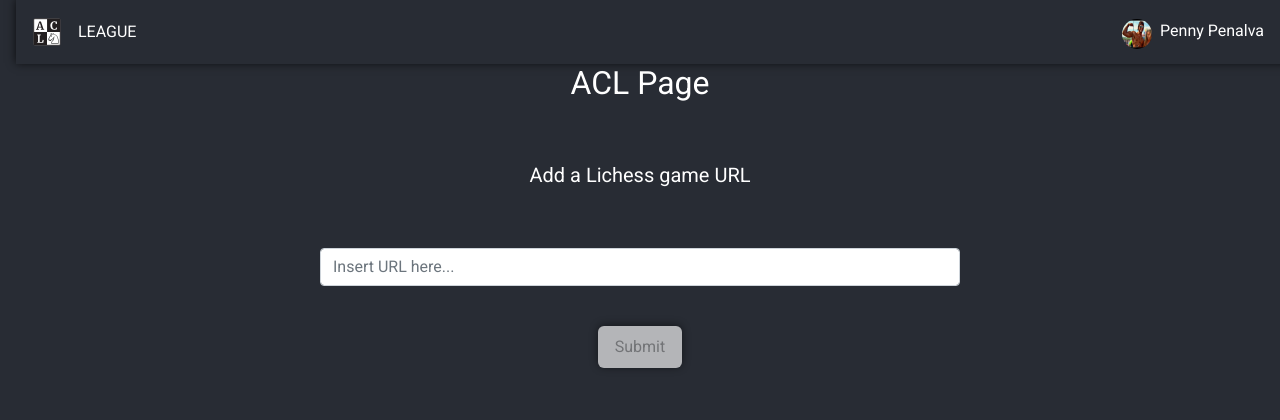
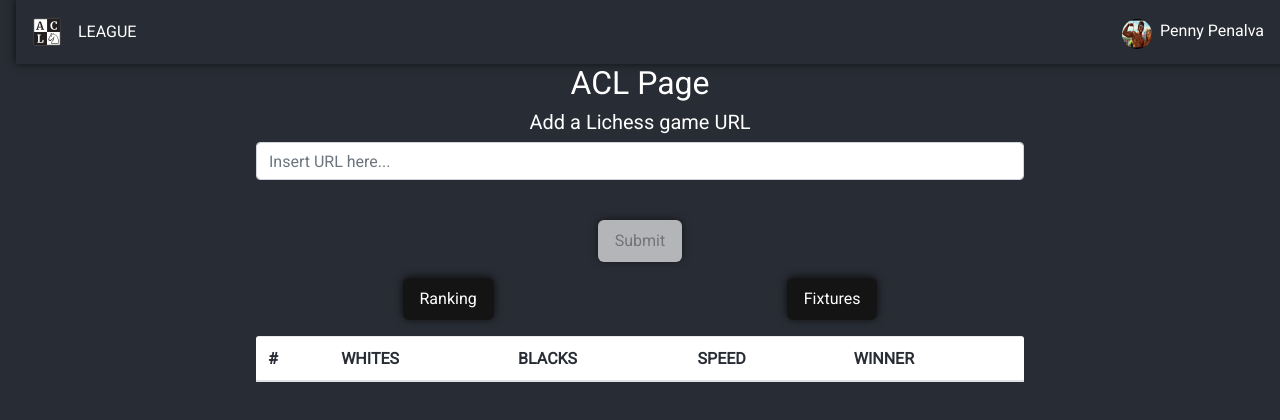
Before and after one commit to adwpenalva/chessleague, a React (Create React App) app: page /league in a window 1280 px wide. Shown: the top 420 px of the page. Built offline with nearby package versions, Linux system fonts and the light colour scheme; no server answers.

Commit message:
Added League table components - ranking table(with placeholders values) / fixture table (showing game result)

```diff
--- a/package.json
+++ b/package.json
@@ -4,6 +4,7 @@
   "private": true,
   "homepage": "https://github.com/",
   "dependencies": {
+    "@material-ui/core": "^4.11.3",
     "@testing-library/jest-dom": "^5.11.9",
     "@testing-library/react": "^11.2.5",
     "@testing-library/user-event": "^12.6.3",
--- a/src/App.js
+++ b/src/App.js
@@ -13,10 +13,7 @@
         <Route path="/" exact component={Home}  />
         <Route path="/league" component={League} />
         <Route path="/profile" component={Profile} />
-        {/* <Route path="/add-country" component={AddCountry} /> */}
-        {/* <Route path="/signup" component={Signup} /> */}
-        {/* <Route path="/login" component={Login} /> */}
-        {/* <Route path="/secret" component={Secret} /> */}
+
         <Route render={() => <h2>404</h2>} />
       </Switch>
 
--- a/src/components/League/League.jsx
+++ b/src/components/League/League.jsx
@@ -1,12 +1,14 @@
 import React, { Component } from 'react'
 import './League.scss';
 import api from "../../services/api";
+import LeagueTable from '../LeagueTable/LeagueTable'
 export default class League extends Component {
     constructor(props) {
         super(props);
 
         this.state = {
-            gameUrl: ""
+            gameUrl: "",
+            data: null
         }
       };
 
@@ -14,6 +16,8 @@
         this.setState({
             ...this.state,
             [e.target.name]: e.target.value,
+            dataLoaded: false,
+
           })
     };
 
@@ -26,7 +30,12 @@
             console.log('ISVALID')
             api.getGameData(this.state.gameUrl)
             .then(data => {
-                console.log("success", data)
+                this.setState({
+                    ...this.state,
+                    dataLoaded: true,
+                    data: data,
+                  })
+                console.log("success", this.state.data);
             })
             .catch(error => {
                 console.error(error)
@@ -59,6 +68,8 @@
                     <input className="form-control" type="text" value={this.state.gameUrl} name="gameUrl" onChange={this.handleInputChange} placeholder="Insert URL here..."/>
                     <button disabled={!this.validateUrl(this.state.gameUrl)} className="btn primary-btn" onClick={e => this.handleClick(e)}>Submit</button>
                 </form>
+
+                    <LeagueTable data={this.state.data}/>
             </div>
         )
     }
--- a/src/components/League/League.scss
+++ b/src/components/League/League.scss
@@ -5,13 +5,12 @@
     min-height: 50vh;
     align-items: center;
     justify-content: space-between;
-  }
     form {
         display: flex;
         flex-direction: column;
         justify-content: space-between;
         align-items: center;
         min-height: 15vh;
-
-    width: 50vw;
+        min-width: 60vw;
     }
+  }
--- /dev/null
+++ b/src/components/LeagueTable/LeagueTable.jsx
@@ -0,0 +1,73 @@
+import React, { Component } from 'react';
+import './LeagueTable.scss';
+import LeagueTableHeader from '../LeagueTableHeader/LeagueTableHeader';
+import LeagueTableRows from '../LeagueTableRows/LeagueTableRows';
+import api from "../../services/api";
+
+
+export default class LeagueTable extends Component {
+    constructor(props) {
+        super(props);
+        this.state = {
+            rankingActive: false,
+            fixtureActive: true,
+            ranking: null,
+        };
+      };
+      componentDidMount() {
+          this.getLeagueRanking();
+      }
+
+      getLeagueRanking()  {
+        api.getLeagueRanking()
+            .then(result => {
+            console.log("LeagueTable ~ getLeagueRanking ~ result", result);
+            })
+            .catch(error => {
+                console.error(error);
+            });
+      };
+
+      handleRankingSelect = (e) => {
+        this.setState({
+            ...this.state,
+            rankingActive: true,
+            fixtureActive: false
+          });
+          console.log(this.state);
+    };
+    handleFixturesSelect = (e) => {
+        this.setState({
+            ...this.state,
+            rankingActive: false,
+            fixtureActive: true,
+          });
+    };
+
+
+    render() {
+        return (
+            <div className="LeagueTable">
+                <div className="d-flex justify-content-around w-100 pb-3">
+                    <button className="btn primary-btn" onClick={this.handleRankingSelect}> Ranking</button>
+                    <button className="btn primary-btn" onClick={this.handleFixturesSelect}> Fixtures</button>
+                </div>
+                <table className="table">
+                  <thead>
+                        <LeagueTableHeader
+                            showRaking={this.state.rankingActive}
+                            showFixtures={this.state.fixtureActive}
+                            />
+                  </thead>
+                  <tbody>
+                        <LeagueTableRows
+                            game={this.props.data}
+                            showRaking={this.state.rankingActive}
+                            showFixtures={this.state.fixtureActive}
+                            />
+                  </tbody>
+                </table>
+            </div>
+        )
+    }
+}
--- /dev/null
+++ b/src/components/LeagueTable/LeagueTable.scss
@@ -0,0 +1,20 @@
+
+.LeagueTable {
+
+    .table {
+        background-color:  var(--primary-white);
+        // background-color: #667788;
+        border-radius: 3px;
+        min-width: 60vw;
+    }
+    .table th {
+        border-radius: 3px;
+        border-top: 1px solid rgb(0 0 0 / 8%);
+    }
+    .table thead {
+      color: var(--primary-black);
+      font-weight: bold;
+      text-transform: uppercase;
+    }
+
+}
--- /dev/null
+++ b/src/components/LeagueTableHeader/LeagueTableHeader.jsx
@@ -0,0 +1,28 @@
+import React from 'react'
+
+export default function LeagueTableHeader(props) {
+    return (
+        <React.Fragment>
+            {props.showRaking &&
+                  <tr>
+                  <th scope="col">#</th>
+                  <th scope="col">Name</th>
+                  <th scope="col">Wins</th>
+                  <th scope="col">Losses</th>
+                  <th scope="col">Aelo</th>
+                  <th scope="col">Games</th>
+              </tr>
+            }
+            {props.showFixtures &&
+                  <tr>
+                  <th scope="col">#</th>
+                  <th scope="col">Whites</th>
+                  <th scope="col">Blacks</th>
+                  <th scope="col">Speed</th>
+                  <th scope="col">Winner</th>
+              </tr>
+            }
+
+        </React.Fragment>
+    )
+}
--- /dev/null
+++ b/src/components/LeagueTableRows/LeagueTableRows.jsx
@@ -0,0 +1,52 @@
+import React from 'react'
+
+export default function LeagueTableRows(props) {
+console.log("🚀 ~ file: LeagueTableRows.jsx ~ line 4 ~ LeagueTableRows ~ props", props)
+
+    return (
+
+        <React.Fragment>
+            {props.showRaking &&
+                <React.Fragment>
+                <tr>
+                    {/* HARDCODE SAMPLE */}
+                  <th scope="col">#</th>
+                  <th scope="col">Penny</th>
+                  <th scope="col">10</th>
+                  <th scope="col">4</th>
+                  <th scope="col">1200</th>
+                  <th scope="col">12 / 36</th>
+              </tr>
+              <tr>
+                  <th scope="col">#</th>
+                  <th scope="col">Vik</th>
+                  <th scope="col">19</th>
+                  <th scope="col">4</th>
+                  <th scope="col">1300</th>
+                  <th scope="col">23 / 36</th>
+              </tr>
+              <tr>
+                  <th scope="col">#</th>
+                  <th scope="col">Dodo</th>
+                  <th scope="col">0</th>
+                  <th scope="col">14</th>
+                  <th scope="col">900</th>
+                  <th scope="col">14 / 36</th>
+              </tr>
+              </React.Fragment>
+
+
+            }
+            {props.game && props.showFixtures &&
+                <tr className="rows">
+                <th scope="row" ></th>
+                <td>{props.game.players.white.user.name}</td>
+                <td>{props.game.players.black.user.name}</td>
+                <td>{props.game.speed}</td>
+                <td>{props.game.winner}</td>
+                </tr>
+            }
+
+        </React.Fragment>
+    )
+}
--- /dev/null
+++ b/src/components/LeagueTableRows/LeagueTableRows.scss
@@ -0,0 +1,3 @@
+.row {
+    background-color: blanchedalmond;
+}
--- a/src/css/styles.scss
+++ b/src/css/styles.scss
@@ -28,11 +28,16 @@
     padding: 0.5em 1em;
     border-radius: 6px;
 }
+.form-control:focus,
+.primary-btn:focus {
+    outline: 0;
+    box-shadow: 0 0 0 0.2rem rgb(0 123 255 / 25%);
+}
 .primary-btn:not(:disabled):hover {
     background-color: var(--primary-white);
-    color: var(--primary-button-bg);
+    // color: var(--primary-button-bg);
 }
-.primary-btn:disabled{
+.primary-btn:disabled {
     background-color: var(--primary-white);
     color: var(--light-grey);
 }
--- a/src/services/api.jsx
+++ b/src/services/api.jsx
@@ -33,11 +33,18 @@
   },
 
   getGameData(id) {
-      console.log("id in service file =>", id);
+    console.log("id in service file =>", id);
     return service
       .get(`/game?url=${id}`)
       .then(res => res.data)
       .catch(errHandler)
   },
+  getLeagueRanking() {
+      /* Eventually we could have League Id, for now NO parameter */
+    return service
+      .get(`/ranking`)
+      .then(res => res.data)
+      .catch(errHandler)
+  },
 
   }
```
Also changed, not shown: 1 other file (tests, documents, lock files or other folders). Lines whose indentation alone changed are shown as unchanged.
